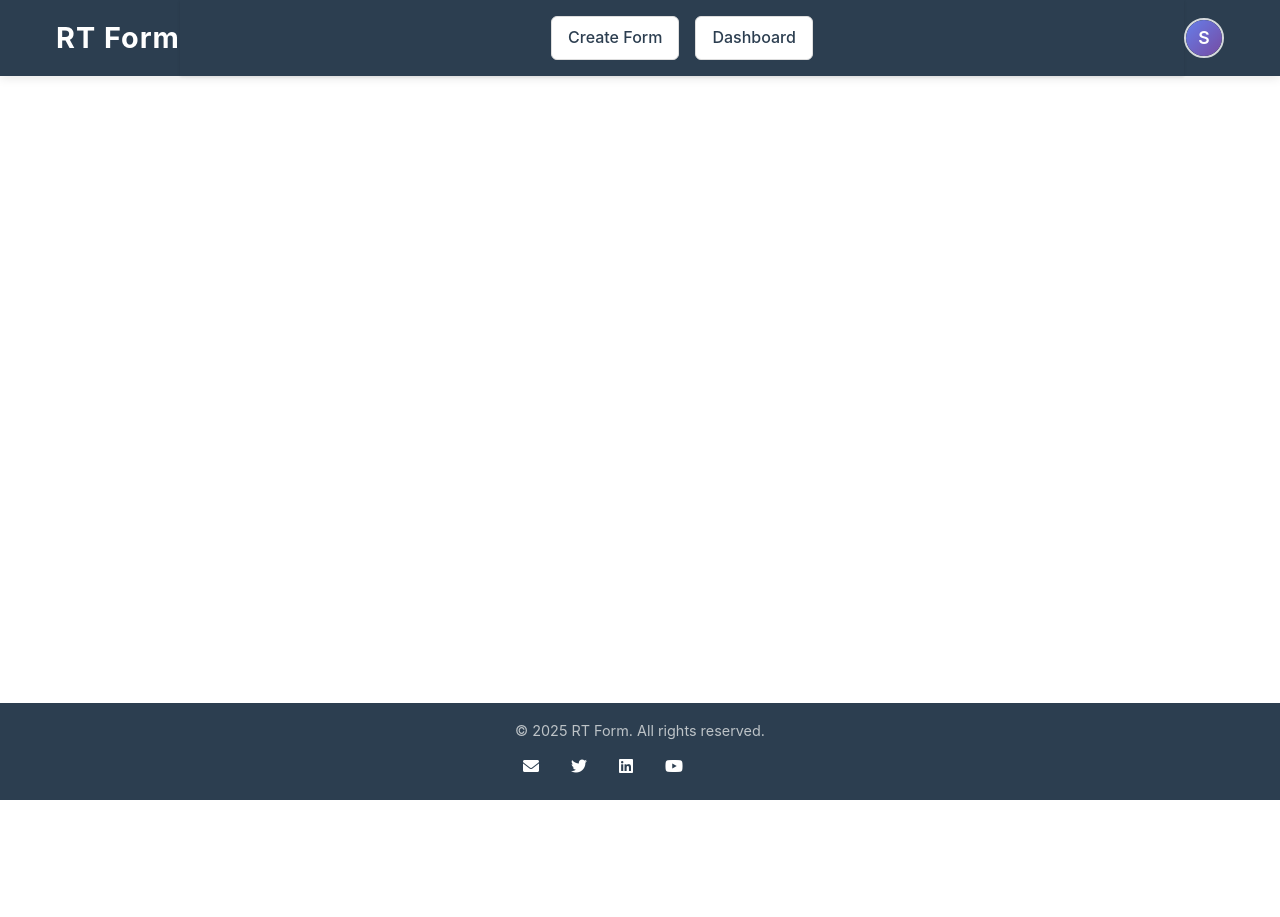
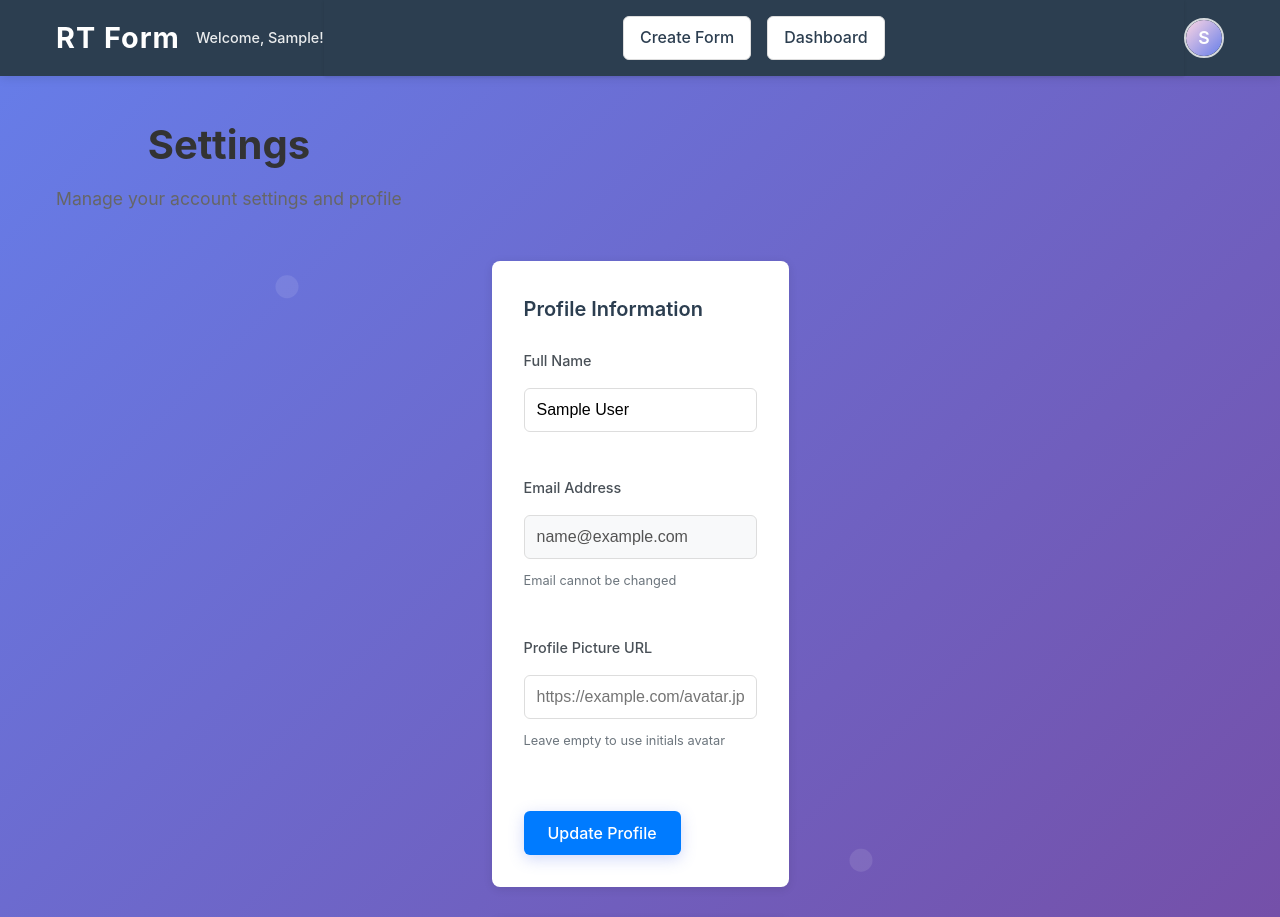
Before and after one commit to AnkitYadavMTD/Form_Team, a React (Vite) app in the folder frontend/: page /settings in a window 1280 px wide. Shown: the top 917 px of the page. Before the commit the page ends 800 px from the top, so only its background shows below. Built offline with nearby package versions, Linux system fonts and the light colour scheme; sample sign-in values are in the browser's storage.

Commit message:
Remove edit field functionality and default fields from personal template

```diff
--- a/frontend/src/App.css
+++ b/frontend/src/App.css
@@ -53,6 +53,16 @@ body {
 
 .header-left {
   flex: 0 0 auto;
+  display: flex;
+  align-items: center;
+  gap: 1rem;
+}
+
+.welcome-text {
+  color: white;
+  font-weight: 500;
+  font-size: 0.9rem;
+  opacity: 0.9;
 }
 
 
--- a/frontend/src/App.jsx
+++ b/frontend/src/App.jsx
@@ -16,10 +16,31 @@ import Home from "./pages/Home";
 import SignIn from "./pages/SignIn";
 import SignUp from "./pages/SignUp";
 import Thanks from "./pages/Thanks";
+import Settings from "./pages/Settings";
 import { useAuth } from "./contexts/AuthContext";
 import LoadingMessage from "./components/LoadingMessage";
 import GlobalLoader from "./components/GlobalLoader";
 import "./App.css";
+
+// Helper function to generate random colors for avatar placeholders
+const getRandomColor = (name, offset = 0) => {
+  const colors = [
+    "#667eea",
+    "#764ba2",
+    "#f093fb",
+    "#f5576c",
+    "#4facfe",
+    "#00f2fe",
+    "#43e97b",
+    "#38f9d7",
+    "#fa709a",
+    "#fee140",
+    "#a8edea",
+    "#fed6e3",
+  ];
+  const index = (name.charCodeAt(0) + offset) % colors.length;
+  return colors[index];
+};
 
 function AppContent() {
   const location = useLocation();
@@ -72,6 +93,11 @@ function AppContent() {
               >
                 <span className="logo-text">RT Form</span>
               </div>
+              {authenticated && (
+                <div className="welcome-text">
+                  Welcome, {admin?.name?.split(" ")[0]}!
+                </div>
+              )}
             </div>
             {!isPublicForm && !isAuthPage && (
               <>
@@ -167,7 +193,17 @@ function AppContent() {
                             className="user-avatar"
                           />
                         ) : (
-                          <div className="user-avatar-placeholder">
+                          <div
+                            className="user-avatar-placeholder"
+                            style={{
+                              background: `linear-gradient(135deg, ${getRandomColor(
+                                admin?.name || "User"
+                              )} 0%, ${getRandomColor(
+                                admin?.name || "User",
+                                1
+                              )} 100%)`,
+                            }}
+                          >
                             {admin?.name?.charAt(0).toUpperCase()}
                           </div>
                         )}
@@ -190,7 +226,7 @@ function AppContent() {
                           </button>
                           <button
                             onClick={() => {
-                              // Navigate to settings page (to be implemented)
+                              navigate("/settings");
                               setIsUserMenuOpen(false);
                             }}
                             className="dropdown-item"
@@ -268,6 +304,12 @@ function AppContent() {
             />
             <Route path="/form/:id" element={<PublicForm />} />
             <Route
+              path="/settings"
+              element={
+                isAuthenticated() ? <Settings /> : <Navigate to="/signin" />
+              }
+            />
+            <Route
               path="/"
               element={
                 !isAuthenticated() ? (
--- a/frontend/src/pages/AdminCreateForm.jsx
+++ b/frontend/src/pages/AdminCreateForm.jsx
@@ -2,157 +2,122 @@ import { useState } from "react";
 import { useAuth } from "../contexts/AuthContext";
 import "./AdminCreateForm.css";
 
+const formTemplates = {
+  personal: {
+    name: "Personal Information",
+    fields: [
+      { label: "Full Name", type: "text", required: true, icon: "👤" },
+      { label: "Phone Number", type: "text", required: true, icon: "📞" },
+      { label: "PAN Number", type: "text", required: true, icon: "🆔" },
+    ],
+  },
+  contact: {
+    name: "Contact Form",
+    fields: [
+      { label: "Name", type: "text", required: true, icon: "👤" },
+      { label: "Email", type: "email", required: true, icon: "📧" },
+      { label: "Message", type: "textarea", required: false, icon: "📝" },
+    ],
+  },
+  event: {
+    name: "Event Registration",
+    fields: [
+      { label: "Name", type: "text", required: true, icon: "👤" },
+      { label: "Email", type: "email", required: true, icon: "📧" },
+      { label: "Phone", type: "text", required: true, icon: "📞" },
+      { label: "Event Date", type: "date", required: true, icon: "📅" },
+    ],
+  },
+  survey: {
+    name: "Basic Survey",
+    fields: [
+      { label: "Question 1", type: "text", required: true, icon: "❓" },
+      { label: "Question 2", type: "text", required: true, icon: "❓" },
+      { label: "Question 3", type: "textarea", required: false, icon: "📝" },
+    ],
+  },
+  job: {
+    name: "Job Application",
+    fields: [
+      { label: "Full Name", type: "text", required: true, icon: "👤" },
+      { label: "Email", type: "email", required: true, icon: "📧" },
+      { label: "Phone", type: "text", required: true, icon: "📞" },
+      {
+        label: "Position Applied For",
+        type: "text",
+        required: true,
+        icon: "💼",
+      },
+      {
+        label: "Experience (years)",
+        type: "number",
+        required: false,
+        icon: "📈",
+      },
+    ],
+  },
+  feedback: {
+    name: "Customer Feedback",
+    fields: [
+      { label: "Name", type: "text", required: true, icon: "👤" },
+      { label: "Email", type: "email", required: true, icon: "📧" },
+      { label: "Rating (1-5)", type: "number", required: true, icon: "⭐" },
+      { label: "Comments", type: "textarea", required: false, icon: "💬" },
+    ],
+  },
+  newsletter: {
+    name: "Newsletter Signup",
+    fields: [
+      { label: "Name", type: "text", required: true, icon: "👤" },
+      { label: "Email", type: "email", required: true, icon: "📧" },
+    ],
+  },
+  support: {
+    name: "Support Request",
+    fields: [
+      { label: "Name", type: "text", required: true, icon: "👤" },
+      { label: "Email", type: "email", required: true, icon: "📧" },
+      { label: "Issue Type", type: "text", required: true, icon: "🔧" },
+      { label: "Description", type: "textarea", required: true, icon: "📝" },
+    ],
+  },
+  quote: {
+    name: "Quote Request",
+    fields: [
+      { label: "Name", type: "text", required: true, icon: "👤" },
+      { label: "Email", type: "email", required: true, icon: "📧" },
+      { label: "Company", type: "text", required: false, icon: "🏢" },
+      { label: "Service Needed", type: "textarea", required: true, icon: "🛠️" },
+      { label: "Budget Range", type: "text", required: false, icon: "💰" },
+    ],
+  },
+};
+
 function AdminCreateForm() {
   const [formTitle, setFormTitle] = useState("");
+  const [enableRedirect, setEnableRedirect] = useState(false);
   const [redirectUrl, setRedirectUrl] = useState("");
   const [loading, setLoading] = useState(false);
   const [message, setMessage] = useState("");
   const [messageType, setMessageType] = useState("");
   const [customFields, setCustomFields] = useState([]);
+  const [selectedTemplate, setSelectedTemplate] = useState("");
   const [showAddFieldModal, setShowAddFieldModal] = useState(false);
   const [newFieldLabel, setNewFieldLabel] = useState("");
   const [newFieldType, setNewFieldType] = useState("text");
   const [newFieldRequired, setNewFieldRequired] = useState(false);
-  const [selectedTemplate, setSelectedTemplate] = useState("");
 
-  // Define 6 form templates
-  const formTemplates = {
-    contact: {
-      name: "Contact Form",
-      fields: [
-        { id: 1, label: "Email", type: "email", required: false, icon: "📧" },
-        { id: 2, label: "Subject", type: "text", required: false, icon: "📄" },
-        {
-          id: 3,
-          label: "Message",
-          type: "textarea",
-          required: false,
-          icon: "📝",
-        },
-      ],
-    },
-    registration: {
-      name: "Registration Form",
-      fields: [
-        { id: 1, label: "Email", type: "email", required: false, icon: "📧" },
-        { id: 2, label: "Phone", type: "text", required: false, icon: "📞" },
-        {
-          id: 3,
-          label: "Date of Birth",
-          type: "date",
-          required: false,
-          icon: "📅",
-        },
-        {
-          id: 4,
-          label: "Address",
-          type: "textarea",
-          required: false,
-          icon: "🏠",
-        },
-      ],
-    },
-    survey: {
-      name: "Survey Form",
-      fields: [
-        {
-          id: 1,
-          label: "Age Group",
-          type: "text",
-          required: false,
-          icon: "👤",
-        },
-        {
-          id: 2,
-          label: "Feedback",
-          type: "textarea",
-          required: false,
-          icon: "📝",
-        },
-        {
-          id: 3,
-          label: "Rating (1-5)",
-          type: "number",
-          required: false,
-          icon: "⭐",
-        },
-      ],
-    },
-    feedback: {
-      name: "Feedback Form",
-      fields: [
-        {
-          id: 1,
-          label: "Overall Experience",
-          type: "text",
-          required: false,
-          icon: "😊",
-        },
-        {
-          id: 2,
-          label: "Suggestions",
-          type: "textarea",
-          required: false,
-          icon: "💡",
-        },
-        {
-          id: 3,
-          label: "Would Recommend",
-          type: "text",
-          required: false,
-          icon: "👍",
-        },
-      ],
-    },
-    event: {
-      name: "Event Registration",
-      fields: [
-        { id: 1, label: "Email", type: "email", required: false, icon: "📧" },
-        { id: 2, label: "Phone", type: "text", required: false, icon: "📞" },
-        {
-          id: 3,
-          label: "Organization",
-          type: "text",
-          required: false,
-          icon: "🏢",
-        },
-        {
-          id: 4,
-          label: "Special Requirements",
-          type: "textarea",
-          required: false,
-          icon: "📋",
-        },
-      ],
-    },
-    job: {
-      name: "Job Application",
-      fields: [
-        { id: 1, label: "Email", type: "email", required: false, icon: "📧" },
-        { id: 2, label: "Phone", type: "text", required: false, icon: "📞" },
-        {
-          id: 3,
-          label: "Experience (years)",
-          type: "number",
-          required: false,
-          icon: "💼",
-        },
-        {
-          id: 4,
-          label: "Resume Link",
-          type: "text",
-          required: false,
-          icon: "📎",
-        },
-        {
-          id: 5,
-          label: "Cover Letter",
-          type: "textarea",
-          required: false,
-          icon: "📝",
-        },
-      ],
-    },
+  const handleTemplateSelect = (templateKey) => {
+    setSelectedTemplate(templateKey);
+    if (templateKey && formTemplates[templateKey]) {
+      const templateFields = formTemplates[templateKey].fields.map((field) => ({
+        ...field,
+        id: Date.now() + Math.random(),
+      }));
+      setCustomFields(templateFields);
+    } else {
+      setCustomFields([]);
+    }
   };
 
   const handleAddField = () => {
@@ -161,14 +126,16 @@ function AdminCreateForm() {
 
   const handleSaveField = () => {
     if (newFieldLabel.trim()) {
-      const newField = {
+      const fieldData = {
         id: Date.now(),
         label: newFieldLabel.trim(),
         type: newFieldType,
         required: newFieldRequired,
         icon: getFieldIcon(newFieldType),
       };
-      setCustomFields([...customFields, newField]);
+
+      setCustomFields([...customFields, fieldData]);
+
       setNewFieldLabel("");
       setNewFieldType("text");
       setNewFieldRequired(false);
@@ -183,13 +150,8 @@ function AdminCreateForm() {
     setShowAddFieldModal(false);
   };
 
-  const handleTemplateSelect = (templateKey) => {
-    setSelectedTemplate(templateKey);
-    if (templateKey && formTemplates[templateKey]) {
-      setCustomFields(formTemplates[templateKey].fields);
-    } else {
-      setCustomFields([]);
-    }
+  const handleDeleteField = (fieldId) => {
+    setCustomFields(customFields.filter((field) => field.id !== fieldId));
   };
 
   const toggleFieldRequired = (fieldId) => {
@@ -232,7 +194,7 @@ function AdminCreateForm() {
         },
         body: JSON.stringify({
           title: formTitle,
-          redirect_url: redirectUrl,
+          redirect_url: enableRedirect ? redirectUrl : "",
           fields: customFields,
         }),
       });
@@ -242,6 +204,7 @@ function AdminCreateForm() {
         setMessage(`Form created successfully! Form ID: ${data.id}`);
         setMessageType("success");
         setFormTitle("");
+        setEnableRedirect(false);
         setRedirectUrl("");
         setCustomFields([]);
         setSelectedTemplate("");
@@ -281,6 +244,18 @@ function AdminCreateForm() {
             />
           </div>
 
+          <div className="form-group checkbox-group">
+            <label className="checkbox-label">
+              <input
+                type="checkbox"
+                checked={enableRedirect}
+                onChange={(e) => setEnableRedirect(e.target.checked)}
+              />
+              <span className="checkmark"></span>
+              Enable redirect after form submission
+            </label>
+          </div>
+          {enableRedirect && (
             <div className="form-group">
               <label htmlFor="redirectUrl">Redirect URL</label>
               <input
@@ -289,33 +264,30 @@ function AdminCreateForm() {
                 value={redirectUrl}
                 onChange={(e) => setRedirectUrl(e.target.value)}
                 placeholder="https://example.com/thank-you"
-              required
+                required={enableRedirect}
                 className="form-input"
               />
               <small className="form-help">
                 Users will be redirected here after form submission
               </small>
             </div>
+          )}
 
           <div className="form-group">
-            <label htmlFor="templateSelect">Choose a Template (Optional)</label>
+            <label htmlFor="templateSelect">Choose Template (Optional)</label>
             <select
               id="templateSelect"
               value={selectedTemplate}
               onChange={(e) => handleTemplateSelect(e.target.value)}
               className="form-input"
             >
-              <option value="">Custom (No Template)</option>
+              <option value="">Start with blank form</option>
               {Object.entries(formTemplates).map(([key, template]) => (
                 <option key={key} value={key}>
                   {template.name}
                 </option>
               ))}
             </select>
-            <small className="form-help">
-              Select a template to pre-populate fields, or choose Custom to
-              start from scratch
-            </small>
           </div>
 
           <div className="form-fields-info">
@@ -348,6 +320,17 @@ function AdminCreateForm() {
                   {field.required && (
                     <span className="field-required">Required</span>
                   )}
+
+                  <div className="field-actions">
+                    <button
+                      type="button"
+                      className="delete-field-btn"
+                      onClick={() => handleDeleteField(field.id)}
+                      title="Delete field"
+                    >
+                      🗑️
+                    </button>
+                  </div>
                 </div>
               ))}
             </div>
@@ -433,7 +416,7 @@ function AdminCreateForm() {
                   className="save-btn"
                   onClick={handleSaveField}
                 >
-                  Add Field
+                  {editingFieldId ? "Update Field" : "Add Field"}
                 </button>
               </div>
             </div>
--- a/frontend/src/pages/PublicForm.jsx
+++ b/frontend/src/pages/PublicForm.jsx
@@ -157,7 +157,7 @@ function PublicForm() {
           )}
 
           <form onSubmit={handleSubmit} className="form-grid">
-            {/* Personal Information Section */}
+            {/* Personal Information Section
             <div className="form-section">
               <h3 className="section-title">
                 <span className="section-icon">👤</span>
@@ -285,7 +285,7 @@ function PublicForm() {
                   </div>
                 )}
               </div>
-            </div>
+            </div> */}
 
             {/* Dynamic Fields Section */}
             {formData.fields &&
--- /dev/null
+++ b/frontend/src/pages/Settings.css
@@ -0,0 +1,127 @@
+.settings-section {
+    max-width: 800px;
+    margin: 0 auto;
+}
+
+.settings-card {
+    background: white;
+    border-radius: 8px;
+    box-shadow: 0 2px 10px rgba(0, 0, 0, 0.1);
+    padding: 2rem;
+    margin-bottom: 2rem;
+}
+
+.settings-card h3 {
+    margin: 0 0 1.5rem 0;
+    color: #2c3e50;
+    font-size: 1.25rem;
+    font-weight: 600;
+}
+
+.settings-form {
+    display: flex;
+    flex-direction: column;
+    gap: 1.5rem;
+}
+
+.form-group {
+    display: flex;
+    flex-direction: column;
+    gap: 0.5rem;
+}
+
+.form-group label {
+    font-weight: 500;
+    color: #495057;
+    font-size: 0.9rem;
+}
+
+.form-group input {
+    padding: 0.75rem;
+    border: 1px solid #ddd;
+    border-radius: 6px;
+    font-size: 1rem;
+    transition: border-color 0.3s ease;
+}
+
+.form-group input:focus {
+    outline: none;
+    border-color: #007bff;
+    box-shadow: 0 0 0 2px rgba(0, 123, 255, 0.25);
+}
+
+.form-group input:disabled {
+    background-color: #f8f9fa;
+    cursor: not-allowed;
+}
+
+.form-help {
+    font-size: 0.8rem;
+    color: #6c757d;
+    margin-top: 0.25rem;
+}
+
+.form-actions {
+    margin-top: 1rem;
+    display: flex;
+    gap: 1rem;
+}
+
+.account-actions {
+    display: flex;
+    gap: 1rem;
+}
+
+.success-message {
+    background-color: #d4edda;
+    color: #155724;
+    padding: 1rem;
+    border-radius: 6px;
+    margin-bottom: 1rem;
+    border: 1px solid #c3e6cb;
+}
+
+.error-message {
+    background-color: #f8d7da;
+    color: #721c24;
+    padding: 1rem;
+    border-radius: 6px;
+    margin-bottom: 1rem;
+    border: 1px solid #f5c6cb;
+}
+
+.btn {
+    padding: 0.75rem 1.5rem;
+    border: none;
+    border-radius: 6px;
+    font-size: 1rem;
+    font-weight: 500;
+    cursor: pointer;
+    transition: all 0.3s ease;
+    text-decoration: none;
+    display: inline-block;
+    text-align: center;
+}
+
+.btn-primary {
+    background: #007bff;
+    color: white;
+}
+
+.btn-primary:hover {
+    background: #0056b3;
+}
+
+.btn-primary:disabled {
+    background: #6c757d;
+    cursor: not-allowed;
+}
+
+.btn-danger {
+    background: #dc3545;
+    color: white;
+}
+
+.btn-danger:hover {
+    background: #c82333;
+}
--- /dev/null
+++ b/frontend/src/pages/Settings.jsx
@@ -0,0 +1,170 @@
+import { useState, useEffect } from "react";
+import { useAuth } from "../contexts/AuthContext";
+import { useNavigate } from "react-router-dom";
+import "./Settings.css";
+
+function Settings() {
+  const { admin, getAuthHeaders, logout } = useAuth();
+  const navigate = useNavigate();
+  const [loading, setLoading] = useState(false);
+  const [error, setError] = useState("");
+  const [success, setSuccess] = useState("");
+  const [formData, setFormData] = useState({
+    name: admin?.name || "",
+    email: admin?.email || "",
+    profilePicture: admin?.profilePicture || "",
+  });
+
+  useEffect(() => {
+    if (!admin) {
+      navigate("/signin");
+    }
+  }, [admin, navigate]);
+
+  const handleInputChange = (e) => {
+    const { name, value } = e.target;
+    setFormData((prev) => ({
+      ...prev,
+      [name]: value,
+    }));
+  };
+
+  const handleSubmit = async (e) => {
+    e.preventDefault();
+    setLoading(true);
+    setError("");
+    setSuccess("");
+
+    try {
+      const response = await fetch("/api/auth/update-profile", {
+        method: "PUT",
+        headers: {
+          "Content-Type": "application/json",
+          ...getAuthHeaders(),
+        },
+        body: JSON.stringify(formData),
+      });
+
+      if (response.ok) {
+        const data = await response.json();
+        setSuccess("Profile updated successfully!");
+        // Update local storage with new data
+        localStorage.setItem(
+          "adminData",
+          JSON.stringify({
+            ...admin,
+            ...formData,
+          })
+        );
+        // Reload page to reflect changes
+        setTimeout(() => {
+          window.location.reload();
+        }, 1500);
+      } else {
+        const errorData = await response.json();
+        setError(errorData.error || "Failed to update profile");
+      }
+    } catch (err) {
+      setError("Error updating profile");
+      console.error(err);
+    } finally {
+      setLoading(false);
+    }
+  };
+
+  const handleLogout = () => {
+    logout();
+    navigate("/");
+  };
+
+  if (!admin) {
+    return null;
+  }
+
+  return (
+    <div className="dashboard-container">
+      <div className="dashboard-header">
+        <div className="header-content">
+          <div>
+            <h2>Settings</h2>
+            <p>Manage your account settings and profile</p>
+          </div>
+        </div>
+      </div>
+
+      {error && <div className="error-message">{error}</div>}
+      {success && <div className="success-message">{success}</div>}
+
+      <div className="dashboard-content">
+        <div className="settings-section">
+          <div className="settings-card">
+            <h3>Profile Information</h3>
+            <form onSubmit={handleSubmit} className="settings-form">
+              <div className="form-group">
+                <label htmlFor="name">Full Name</label>
+                <input
+                  type="text"
+                  id="name"
+                  name="name"
+                  value={formData.name}
+                  onChange={handleInputChange}
+                  required
+                />
+              </div>
+
+              <div className="form-group">
+                <label htmlFor="email">Email Address</label>
+                <input
+                  type="email"
+                  id="email"
+                  name="email"
+                  value={formData.email}
+                  onChange={handleInputChange}
+                  required
+                  disabled
+                />
+                <small className="form-help">Email cannot be changed</small>
+              </div>
+
+              <div className="form-group">
+                <label htmlFor="profilePicture">Profile Picture URL</label>
+                <input
+                  type="url"
+                  id="profilePicture"
+                  name="profilePicture"
+                  value={formData.profilePicture}
+                  onChange={handleInputChange}
+                  placeholder="https://example.com/avatar.jpg"
+                />
+                <small className="form-help">
+                  Leave empty to use initials avatar
+                </small>
+              </div>
+
+              <div className="form-actions">
+                <button
+                  type="submit"
+                  className="btn btn-primary"
+                  disabled={loading}
+                >
+                  {loading ? "Updating..." : "Update Profile"}
+                </button>
+              </div>
+            </form>
+          </div>
+
+          <div className="settings-card">
+            <h3>Account Actions</h3>
+            <div className="account-actions">
+              <button onClick={handleLogout} className="btn btn-danger">
+                Logout
+              </button>
+            </div>
+          </div>
+        </div>
+      </div>
+    </div>
+  );
+}
+
+export default Settings;
```
Also changed, not shown: 1 other file (tests, documents, lock files or other folders). Lines whose indentation alone changed are shown as unchanged.
